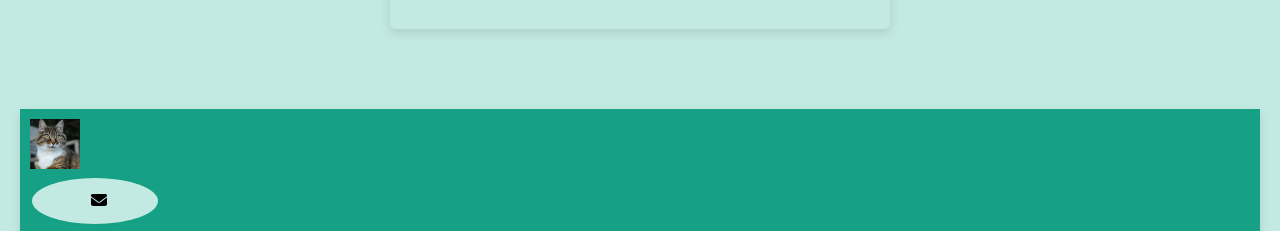
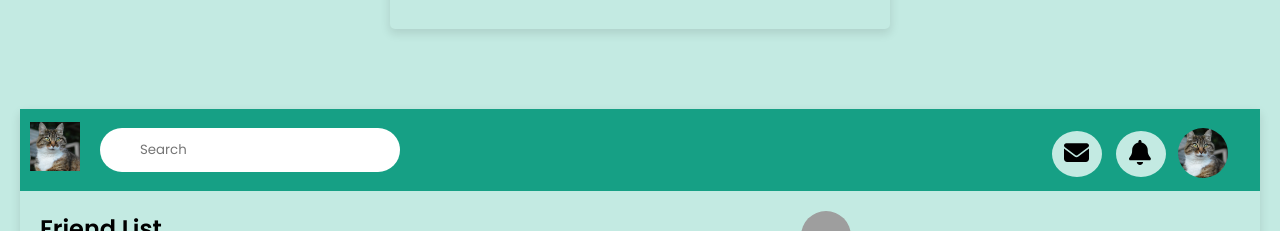
Before and after one commit to F219295/Web-Project, a React (Vite) app in the folder client/: page / in a window 1280 px wide. Shown: the part 1380-1611 px from the top of the page. Built offline with nearby package versions, Linux system fonts and the light colour scheme; grey boxes are pictures that could not be loaded.

Commit message:
Profile and Home Corrections

```diff
--- a/client/src/Component/Navbar.jsx
+++ b/client/src/Component/Navbar.jsx
@@ -8,6 +8,12 @@ const Navbar = () => {
     <div className="navbar">
       <div className="logo">
       <img src={logo} alt="Logo" />
+      </div>
+      <div className="search">
+        <input type="text" placeholder="Search" className="search-input" />
+
+      </div>
+      <div className="icons">
 
         <div className="icon-border">
           <i><FontAwesomeIcon icon={faEnvelope} /></i>
```
